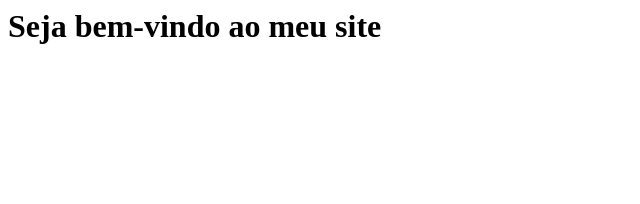
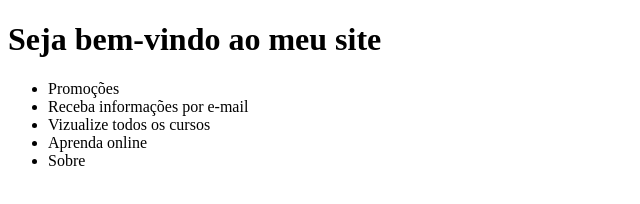
Before and after one commit to HeitorSENAC/HeitorSENAC.github.io, a plain HTML site: page index.html in a window 1280 px wide. Shown: the whole page, without its empty margins (0-640 px from the left). Drawn offline with Linux system fonts and the light colour scheme.

Commit message:
Criei a pagina inicial
Criei a pagina inicial do meu site

```diff
--- a/index.html
+++ b/index.html
@@ -1,8 +1,17 @@
+<!DOCTYPE html>
 <html>
     <head>
         <title> Meu Site Legal</title>
+        <meta charset="utf-8">
     </head>
     <Body>
-        <h1>Seja bem-vindo ao meu site</h1>
+         <h1>Seja bem-vindo ao meu site</h1>
+            <ul>
+                <li>Promoções</li>
+                <li>Receba informações por e-mail</li>
+                <li>Vizualize todos os cursos</li>
+                <li>Aprenda online</li>
+                <li>Sobre</li>
+            </ul>
     </Body>
 </html>
```
